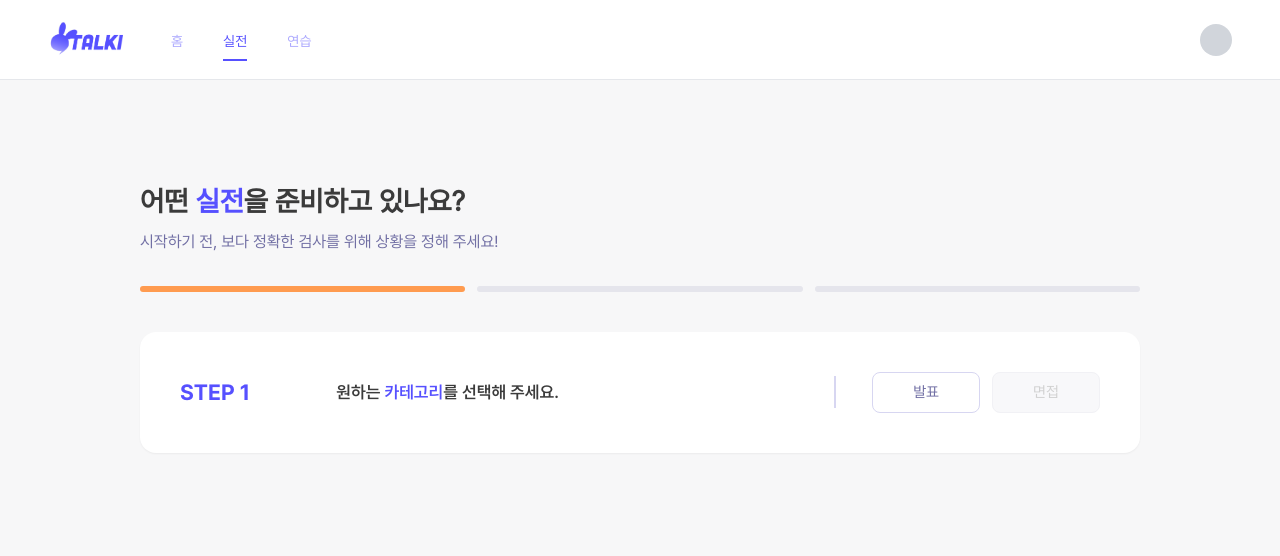
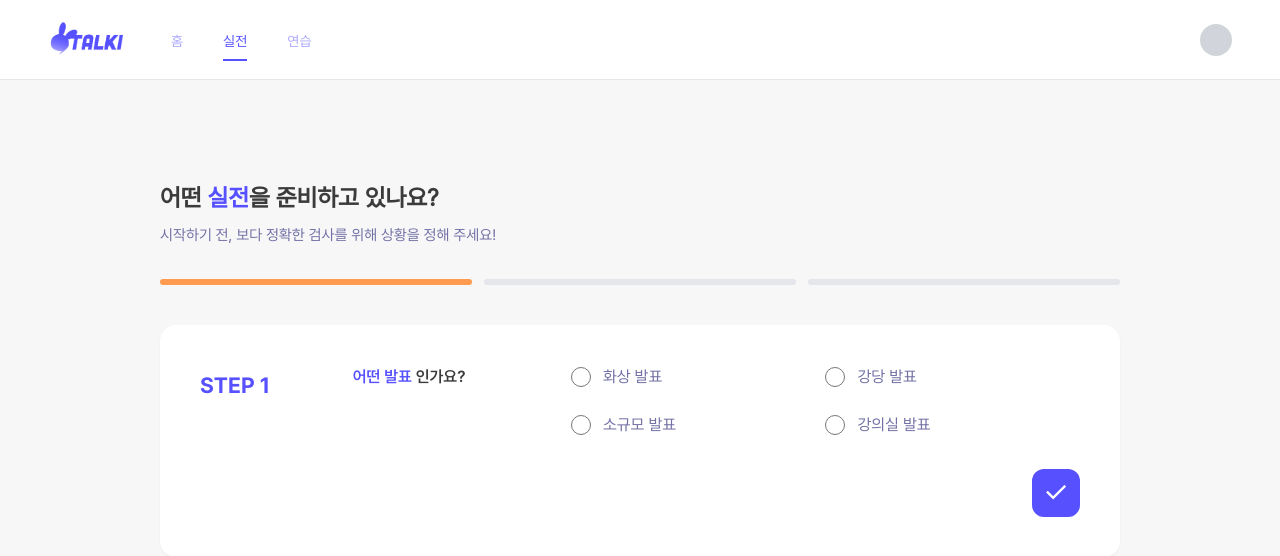
Before and after one commit to Bomi-Wandukong/talki-frontend, a React (Vite) app: page /actual/category in a window 1280 px wide. Shown: the top 556 px of the page. Built offline with nearby package versions, Linux system fonts and the light colour scheme.

Commit message:
feat(livefeedback):s3 데이터 보낼때 같이 보낼 주제랑 설정들 카테고리에서 넘기는 개발

```diff
--- a/src/pages/Category/Category.tsx
+++ b/src/pages/Category/Category.tsx
@@ -5,29 +5,41 @@ import Nav from '@/components/Nav/Nav'
 const Category = () => {
   const navigate = useNavigate()
   const [step, setStep] = useState(1)
-  const [category, setCategory] = useState<'presentation' | 'interview' | null>(null)
-  const [subCategory, setSubCategory] = useState('')
-  const [topic, setTopic] = useState('')
-  const [description, setDescription] = useState('')
+  const [presentationType, setPresentationType] = useState('')
+  const [topic_summary, setTopic_summary] = useState('')
+  const [topic_desc, setTopic_desc] = useState('')
   const [hashInput, setHashInput] = useState('')
 
   const [isUnexpectedEvent, setIsUnexpectedEvent] = useState(false)
   const [isRealtimeFeedback, setIsRealtimeFeedback] = useState(false)
 
   const handleComplete = () => {
-    navigate('/actual/guideline')
+    const topic_tags = hashInput
+      .trim()
+      .split(/\s+/)
+      .filter((v) => v.startsWith('#') && v.length > 1)
+    navigate('/actual/guideline', {
+      state: {
+        presentationType,
+        topic_summary,
+        topic_desc,
+        topic_tags,
+        isUnexpectedEvent,
+        isRealtimeFeedback,
+      },
+    })
   }
 
   return (
     <div className="min-h-screen bg-[#F7F7F8] pb-20 pt-[100px]">
       <Nav />
 
-      <div className="mx-auto flex w-[1000px] flex-col items-center pt-20">
+      <div className="mx-auto flex w-[75%] flex-col items-center pt-20">
         <div className="mb-10 w-full">
-          <h1 className="text-[28px] font-bold text-[#3B3B3B]">
+          <h1 className="text-[24px] font-bold text-[#3B3B3B]">
             어떤 <span className="text-[#5650FF]">실전</span>을 준비하고 있나요?
           </h1>
-          <p className="mt-2 text-[#716FA4]">
+          <p className="mt-2 text-[#716FA4] text-[15px]">
             시작하기 전, 보다 정확한 검사를 위해 상황을 정해 주세요!
           </p>
 
@@ -52,52 +64,13 @@ const Category = () => {
               STEP 1
             </div>
             <div className="flex w-full flex-col justify-between">
-              <div className="flex w-full items-center justify-between">
-                <span
-                  className={`fontSB text-[17px] transition-colors ${step > 1 ? 'text-[#868686]' : 'text-[#3B3B3B]'}`}
-                >
-                  원하는{' '}
-                  <span className={step > 1 ? 'text-[#868686]' : 'text-[#5650FF]'}>카테고리</span>를
-                  선택해 주세요.
-                </span>
-                <div>
               <div
-                    className={`transition-all duration-300 ${step > 1 ? 'pointer-events-none' : 'opacity-100'}`}
-                  >
-                    <div className="flex items-center gap-3">
-                      <div
-                        className={`mr-6 h-8 w-[2px] transition-colors ${step > 1 ? 'bg-[#E5E5EC]' : 'bg-[#D7D6F1]'}`}
-                      ></div>
-                      <button
-                        onClick={() => setCategory('presentation')}
-                        className={`fontRegular rounded-lg border px-10 py-2 text-[15px] transition-all ${
-                          category === 'presentation'
-                            ? step > 1
-                              ? 'border-[#868686] bg-[#868686] text-white' // 완료 후: 진회색 배경 + 화이트 글자 유지
-                              : 'border-[#5650FF] bg-[#5650FF] text-white'
-                            : 'border-[#D7D6F1] text-[#716FA4]'
-                        }`}
-                      >
-                        발표
-                      </button>
-                      <button className="cursor-not-allowed rounded-lg border border-[#F1F1F5] bg-[#F8F8FA] px-10 py-2 text-[15px] text-[#D1D1D1]">
-                        면접
-                      </button>
-                    </div>
-                  </div>
-                </div>
-              </div>
-
-              {category === 'presentation' && (
-                <div
-                  className={`animate-in fade-in flex w-full justify-between pt-10 duration-500 ${step > 1 ? 'pointer-events-none' : ''}`}
+                className={`flex w-full justify-between ${step > 1 ? 'pointer-events-none' : ''}`}
               >
                 <p
-                    className={`fontSB mb-6 text-[16px] transition-colors ${step > 1 ? 'text-[#868686]' : 'text-[#3B3B3B]'}`}
+                  className={`fontSB text-[16px] transition-colors ${step > 1 ? 'text-[#868686]' : 'text-[#3B3B3B]'}`}
                 >
-                    <span className={step > 1 ? 'text-[#868686]' : 'text-[#5650FF]'}>
-                      어떤 발표
-                    </span>{' '}
+                  <span className={step > 1 ? 'text-[#868686]' : 'text-[#5650FF]'}>어떤 발표</span>{' '}
                   인가요?
                 </p>
                 <div className="fontRegular grid w-[70%] grid-cols-2 gap-y-6">
@@ -106,13 +79,13 @@ const Category = () => {
                       <input
                         type="radio"
                         name="sub"
-                          checked={subCategory === item}
-                          onChange={() => setSubCategory(item)}
+                        checked={presentationType === item}
+                        onChange={() => setPresentationType(item)}
                         className={`h-5 w-5 transition-all ${step > 1 ? 'accent-[#868686] opacity-50' : 'accent-[#5650FF]'}`}
                       />
                       <span
                         className={`transition-colors ${
-                            subCategory === item
+                          presentationType === item
                             ? `fontRegular ${step > 1 ? 'text-[#868686]' : 'text-[#5650FF]'}`
                             : step > 1
                               ? 'text-[#D1D1D1]'
@@ -125,31 +98,25 @@ const Category = () => {
                   ))}
                 </div>
               </div>
-              )}
 
               {/* 하단 버튼 영역 */}
-
               {step === 1 ? (
-                category && (
                 <div className="mt-8 flex h-12 justify-end">
                   <button
                     onClick={() => setStep(2)}
-                      disabled={!subCategory}
+                    disabled={!setPresentationType}
                     className="animate-in zoom-in-95 flex h-12 w-12 items-center justify-center rounded-xl bg-[#5650FF] text-white transition-all duration-200 disabled:bg-[#ACA9FE]"
                   >
                     <span className="mb-1 text-3xl">✓</span>
                   </button>
                 </div>
-                )
               ) : (
                 <div className="mt-8 flex h-12 justify-end">
                   <button
                     onClick={() => setStep(1)}
                     className="flex h-12 w-28 items-center justify-center overflow-hidden rounded-xl bg-[#868686] text-white transition-all duration-300 hover:bg-[#707070]"
                   >
-                      <span
-                        className="whitespace-nowrap text-[17px] transition-opacity duration-200"
-                      >
+                    <span className="whitespace-nowrap text-[17px] transition-opacity duration-200">
                       다시하기
                     </span>
                   </button>
@@ -185,13 +152,13 @@ const Category = () => {
                     <div className="flex flex-col gap-3">
                       <div className="flex items-center justify-between border-l-2 border-[#D7D6F1] pl-3">
                         <span className="fontSB text-[15px] text-[#3B3B3B]">주제 요약</span>
-                        <span className="text-[12px] text-[#AEAEB2]">{topic.length}/50</span>
+                        <span className="text-[12px] text-[#AEAEB2]">{topic_summary.length}/50</span>
                       </div>
                       <input
                         type="text"
                         placeholder="발표 주제를 한 줄로 요약해 주세요"
-                        value={topic}
-                        onChange={(e) => setTopic(e.target.value.slice(0, 50))}
+                        value={topic_summary}
+                        onChange={(e) => setTopic_summary(e.target.value.slice(0, 50))}
                         className="w-full rounded-xl border border-[#E5E5EC] p-4 text-[15px] outline-none focus:border-[#5650FF]"
                       />
                     </div>
@@ -232,12 +199,12 @@ const Category = () => {
                   <div className="flex flex-1 flex-col gap-3">
                     <div className="flex items-center justify-between border-l-2 border-[#D7D6F1] pl-3">
                       <span className="fontSB text-[15px] text-[#3B3B3B]">주제 설명</span>
-                      <span className="text-[12px] text-[#AEAEB2]">{description.length}/200</span>
+                      <span className="text-[12px] text-[#AEAEB2]">{topic_desc.length}/200</span>
                     </div>
                     <textarea
                       placeholder="발표에 대한 상세 내용을 작성해 주세요"
-                      value={description}
-                      onChange={(e) => setDescription(e.target.value.slice(0, 200))}
+                      value={topic_desc}
+                      onChange={(e) => setTopic_desc(e.target.value.slice(0, 200))}
                       className="h-[188px] w-full resize-none rounded-xl border border-[#E5E5EC] p-4 text-[15px] outline-none focus:border-[#5650FF]"
                     />
                   </div>
@@ -249,8 +216,8 @@ const Category = () => {
                     <button
                       onClick={() => setStep(3)}
                       disabled={
-                        !topic ||
-                        !description ||
+                        !topic_summary ||
+                        !topic_desc ||
                         hashInput.split(/\s+/).filter((v) => v.startsWith('#') && v.length > 1)
                           .length < 1
                       }
--- a/src/pages/GuideLine/GuideLine.tsx
+++ b/src/pages/GuideLine/GuideLine.tsx
@@ -1,4 +1,5 @@
 import { useState } from 'react'
+import { useLocation } from 'react-router-dom'
 import StepIndicator from './components/StepIndicator'
 import CameraCheckView from './components/CameraCheckView'
 import SpeakerCheckView from './components/SpeakerCheckView'
@@ -7,6 +8,8 @@ import Nav from '@/components/Nav/Nav'
 const GuideLine = () => {
   const [step, setStep] = useState(0)
   const TOTAL_STEPS = 2
+  const location = useLocation()
+  const sessionData = location.state
 
   const handleNext = () => {
     if (step < TOTAL_STEPS - 1) setStep((prev) => prev + 1)
@@ -30,7 +33,7 @@ const GuideLine = () => {
           </div>
           <div className="CheckSpace mt-10 flex h-[65%] w-[97%] flex-col items-center justify-center rounded-xl bg-white p-10">
             {step === 0 && <CameraCheckView onComplete={handleNext} />}
-            {step === 1 && <SpeakerCheckView onComplete={handleNext} />}
+            {step === 1 && <SpeakerCheckView onComplete={handleNext} sessionData={sessionData} />}
           </div>
         </div>
       </div>
--- a/src/pages/GuideLine/components/SpeakerCheckView.tsx
+++ b/src/pages/GuideLine/components/SpeakerCheckView.tsx
@@ -1,7 +1,7 @@
 import { useEffect, useRef, useState, useCallback } from 'react'
 import { useNavigate } from 'react-router-dom'
 
-const SpeakerCheckView = ({ onComplete }: { onComplete: () => void }) => {
+const SpeakerCheckView = ({ onComplete, sessionData }: { onComplete: () => void; sessionData?: unknown }) => {
   const navigate = useNavigate()
   const [isRecording, setIsRecording] = useState(false)
   const [audioLevel, setAudioLevel] = useState(0)
@@ -132,7 +132,7 @@ const SpeakerCheckView = ({ onComplete }: { onComplete: () => void }) => {
       setAudioLevel(0)
     } else if (sttResult === 'success') {
       onComplete()
-      navigate('/live')
+      navigate('/live', { state: sessionData })
     }
   }
 
--- a/src/pages/Practice/PracticeScript/EyeContactPractice.tsx
+++ b/src/pages/Practice/PracticeScript/EyeContactPractice.tsx
@@ -108,7 +108,7 @@ const EyeContactPractice = () => {
       <PracticeLayout
         currentStepIndex={3}
         canGoPrev={true}
-        canGoNext={isFinished}
+        canGoNext={true}
         onPrev={() => navigate('/practice/breathing')}
         onNext={() => navigate('/practice/feelresult')}
       >
--- a/src/pages/Practice/PracticeScript/PracticeScript.tsx
+++ b/src/pages/Practice/PracticeScript/PracticeScript.tsx
@@ -177,7 +177,7 @@ const PracticeScript = () => {
       <PracticeLayout
         currentStepIndex={3}
         canGoPrev={true}
-        canGoNext={isFinished}
+        canGoNext={true}
         onPrev={() => navigate('/practice/breathing')}
         onNext={() => navigate('/practice/eyecontact')}
       >
--- a/src/pages/Practice/PracticeStart/BreathingPractice.tsx
+++ b/src/pages/Practice/PracticeStart/BreathingPractice.tsx
@@ -55,7 +55,7 @@ const BreathingPractice = () => {
       <PracticeLayout
         currentStepIndex={1}
         canGoPrev={!isRunning}
-        canGoNext={status === 'done'}
+        canGoNext={!isRunning}
         onPrev={() => navigate('/practice/start')}
         onNext={() => navigate('/practice/select')}
       >
--- a/src/pages/Signup/Signup.tsx
+++ b/src/pages/Signup/Signup.tsx
@@ -87,12 +87,12 @@ const Signup = () => {
       return
     }
 
-    const nickname = (form.elements.namedItem('nickname') as HTMLInputElement)?.value
+    const name = (form.elements.namedItem('nickname') as HTMLInputElement)?.value
     const email = (form.elements.namedItem('email') as HTMLInputElement)?.value
 
     try {
       await api.post('/auth/signup', {
-        nickname,
+        name,
         userId: username,
         password,
         email,
```
Also changed, not shown: src/pages/LiveFeedback/LiveFeedback.tsx (+16 -4 lines), src/pages/Practice/PracticeResult/PracticeFeel.tsx (+58 -1 lines). Lines whose indentation alone changed are shown as unchanged.
